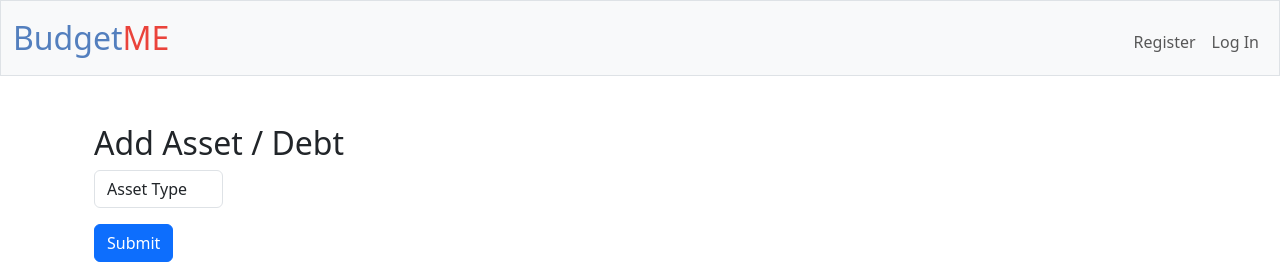
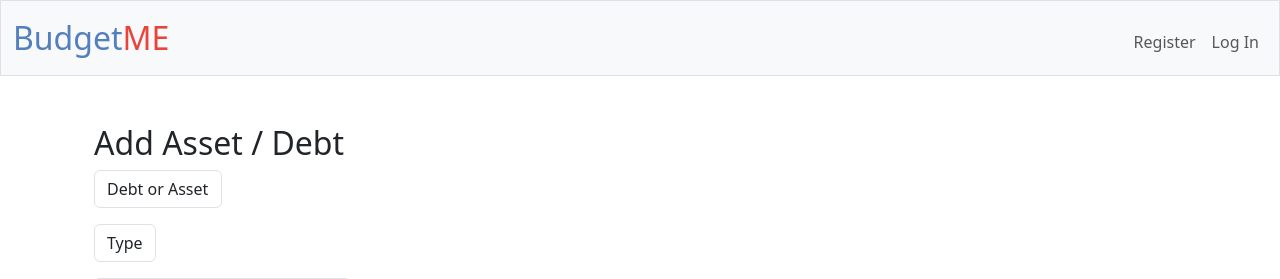
Before and after one commit to NikolaiAbaev/budgetApp, a Flask app: page /addnetworth in a window 1280 px wide. Shown: the top 279 px of the page. Run offline with Flask 3, Linux system fonts and the light colour scheme; some libraries are stand-ins or nearby versions.

Commit message:
updated assets page (server & client validation)

```diff
--- a/app.py
+++ b/app.py
@@ -24,10 +24,13 @@ Session(app)
 db = SQL("sqlite:///budget.db")
 
 
-# Global Variables for type of expenses and incomes.
+# Global Variables for Validation.
 CATEGORIES = {'expense':['housing', 'utilities', 'transportation', 'groceries', 'dining_out', 'retirement', 'health', 'healthcare', 'debt_payments', 'entertainment','clothing',
             'education', 'subscriptions', 'gifts', 'donations', 'other'],
-            'income':['salary', 'freelance', 'investment', 'rental', 'business', 'bonuses', 'gifts', 'grants', 'pension', 'other']}
+            'income':['salary', 'freelance', 'investment', 'rental', 'business', 'bonuses', 'gifts', 'grants', 'pension', 'other'],}
+
+ASSETS_DEBTS = {'asset': ['cash', 'checking', 'saving', 'retirement', 'real_estate', 'vehicle', 'personal_property', 'other'],
+                'debt': ['mortgage', 'loan', 'credit', 'medical', 'other'],}
 
 
 @app.after_request
@@ -176,11 +179,40 @@ def income():
 def addnetworth():
     """Show users their bank accounts, assets, and also allow users to add their assets / debts"""
     if request.method == "POST":
-        # add stuff in DB
+        input = request.form.get('assetOrdebt')
+        input_type = request.form.get('type')
+        input_amount = request.form.get('amount')
+        input_descritpion = request.form.get('description')
+
+        #server side input validation
+        if input != 'debt' and input != 'asset':
+            return render_template("addnetworth.html", error="Please enter either Debt or Asset.")
+
+        if input_type not in ASSETS_DEBTS[input]:
+             return render_template("addnetworth.html", error=f"Please enter a valid {input} type.")
+
+        try:
+            input_amount = int(input_amount)
+            if input_amount < 0:
+                return render_template("addnetworth.html", error="Please enter a positive number.")
+        except ValueError:
+            return render_template("addnetworth.html", error="Please enter a valid positive number.")
+
+        if input_descritpion == '' or input_descritpion == None:
+            return render_template("addnetworth.html", error=f"Please enter a description of the {input}.")
+
+        if input == 'asset':
+            db.execute("INSERT INTO assets (user_id, asset_name, asset_type, value) VALUES (?, ?, ?, ?)", session["user_id"], input_descritpion, input_type, input_amount)
+
+        # need to add interest rate + due dates for debt.
+        elif input == 'debt':
+            db.execute("INSERT INTO debts (user_id, creditor_name, debt_type, value) VALUES (?, ?, ?, ?)", session["user_id"], input_descritpion, input_type, input_amount)
+
         return render_template("addnetworth.html")
 
     # look into DB and render it on the page.
     return render_template("addnetworth.html")
+
 
 # TO DO: Add a route to generate net worth stats
 
--- /dev/null
+++ b/static/addnetworth_script.js
@@ -0,0 +1,56 @@
+let selectedElement = document.getElementById("type");
+const listenElement = document.getElementById("assetOrdebt");
+
+listenElement.addEventListener("change", function() {
+
+    if (listenElement.value == 'debt') {
+        selectedElement.innerHTML = `
+                <select name="type" class="form-control w-auto" id="type" required>
+                        <option value ="" disabled selected>Debt Type</option>
+                        <option value ="mortgage">Mortgage</option>
+                        <option value ="loan" >Loan</option>
+                        <option value="credit">Credit Card or Line</option>
+                        <option value="medical">Medical Debt</option>
+                        <option value="other">Other</option>
+                </select>`
+    }
+
+    if (listenElement.value == 'asset') {
+        selectedElement.innerHTML = `
+                <select name="type" class="form-control w-auto" id="type" required>
+                    <option value ="" disabled selected>Asset Type</option>
+                    <option value ="cash">Cash</option>
+                    <option value ="checking">Checking Account</option>
+                    <option value="saving">Saving Account</option>
+                    <option value="retirement">Retirement Account</option>
+                    <option value ="real_estate">Real Estate</option>
+                    <option value="vehicle">Vehicle</option>
+                    <option value ="personal_property">Personal Property</option>
+                    <option value="other">Other</option>
+                </select>`
+    }
+})
+
+
+ document.addEventListener('DOMContentLoaded', function() {
+
+      document.querySelector('form').addEventListener('submit', function (event) {
+        const inputAmount = document.getElementById("amount").value;
+        let num = parseInt(inputAmount);
+        document.getElementById('alert_block').innerHTML = '';
+        let alertDiv = document.createElement('div');
+        alertDiv.className = 'alert alert-danger';
+
+            if (!this.checkValidity()) {
+                event.preventDefault();
+                alertDiv.innerText = 'Please fill out all required fields correctly.';
+                document.getElementById('alert_block').appendChild(alertDiv);
+          }
+
+            if (num <= 0) {
+                event.preventDefault();
+                alertDiv.innerText = 'Please enter a positive number.';
+                document.getElementById('alert_block').appendChild(alertDiv);
+        }
+      })
+  })
--- a/static/script.js
+++ b/static/script.js
@@ -50,7 +50,7 @@ selectElement.addEventListener("change", function () {
                             </div>
 
                             <div class="mb-3">
-                                <input autocomplete="off" class="form-control w-auto" name="amount" placeholder="Amount" type="number" required>
+                                <input autocomplete="off" class="form-control w-auto" name="amount" placeholder="Amount" type="number" min="0.01" required>
                             </div>
                             </div>`;
 
@@ -101,7 +101,7 @@ selectElement.addEventListener("change", function () {
                             </div>
 
                             <div class="mb-3">
-                                <input autocomplete="off" class="form-control w-auto" name="amount" placeholder="Amount" type="number" required>
+                                <input autocomplete="off" class="form-control w-auto" name="amount" placeholder="Amount" type="number" min="0.01" required>
                             </div>
                             </div>`;
 
--- a/static/styles.css
+++ b/static/styles.css
@@ -20,7 +20,7 @@ nav .navbar-brand .yellow
 nav .navbar-brand .green
 {
     color: #2e944b;
-}
+
 
 
 .table {
--- a/templates/addnetworth.html
+++ b/templates/addnetworth.html
@@ -12,24 +12,40 @@
 
         <h2>Add Asset / Debt</h2>
 
-        <!-- If something goes wrong with user input, an alert message will appear here.-->
+        <div id="alert_block">
 
-        <div></div>
+            {% if error %}
+            <div class="alert alert-danger">{{ error }}</div>
+            {% endif %}
 
-        <form action="/addnetworth" method="post">
+        </div>
+
+        <form action="/addnetworth" method="post" novalidate>
             <div class="mb-3">
-                <select required name="type" class="form-control w-auto" id="asset_type">
-                    <option value ="" disabled selected>Asset Type</option>
-                    <option value ="bank_account"`>Bank Account</option>
-                    <option value ="cash" >Cash</option>
-                    <option value ="real_estate">Real Estate</option>
-                    <option value ="retirement">Retirement</option>
+                <select name="assetOrdebt" id="assetOrdebt" class="form-control w-auto" required>
+                    <option value="" selected disabled>Debt or Asset</option>
+                    <option value="asset">Asset</option>
+                    <option value="debt">Debt</option>
                 </select>
+            </div>
+
+            <div class="mb-3">
+                <select name="type" class="form-control w-auto" id="type">
+                    <option value ="" disabled selected>Type</option>
+                </select>
+            </div>
+
+            <div class="mb-3">
+                <input autocomplete="off" class="form-control w-auto" name="description" id = "description" type="text" placeholder="Description" required>
+            </div>
+
+            <div class="mb-3">
+                <input autocomplete="off" class="form-control w-auto" name="amount" id="amount" type="number" placeholder="Amount" required>
             </div>
 
             <button class="btn btn-primary" type="submit" id="the_transaction_submit">Submit</button>
         </form>
     </div>
-    <script src="{{ url_for('static', filename='script.js') }}"></script>
+    <script src="{{ url_for('static', filename='addnetworth_script.js') }}"></script>
 
 {% endblock %}
```
Also changed, not shown: budget.db, 13 other files.
